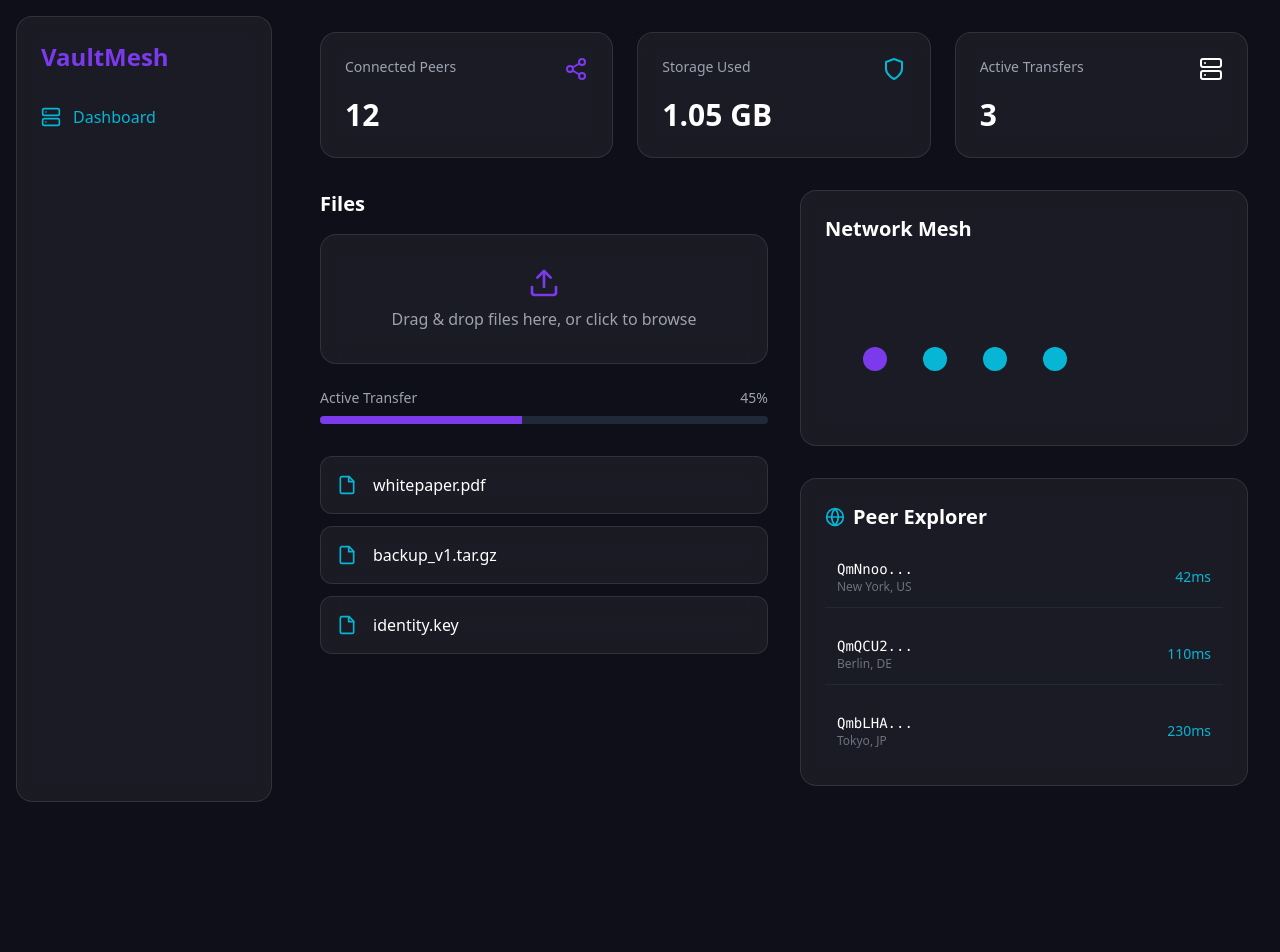
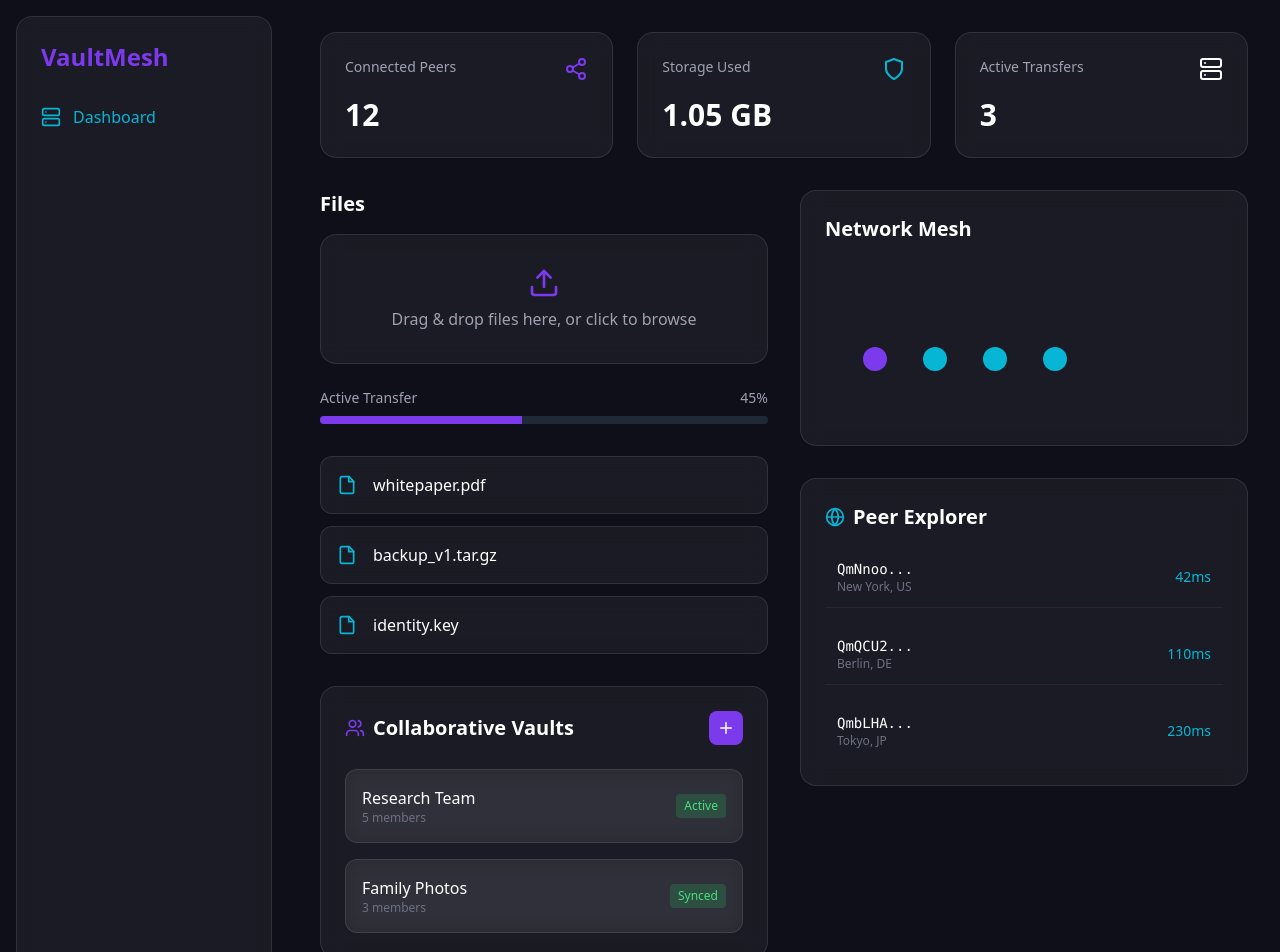
Before and after one commit to 10xdev4u-alt/VaultMesh, a React (Vite) app in the folder ui/web/: page / in a window 1280 px wide. Shown: the top 952 px of the page. Before the commit the page ends 818 px from the top, so only its background shows below. Built offline with nearby package versions, Linux system fonts and the light colour scheme; the HTML template or start-up script is replaced by a standard one.

Commit message:
[101] web: vault management UI

```diff
--- a/ui/web/src/App.tsx
+++ b/ui/web/src/App.tsx
@@ -4,6 +4,7 @@ import { Server, Shield, Share2 } from 'lucide-react'
 import FileManager from './components/FileManager'
 import NetworkGraph from './components/NetworkGraph'
 import PeerExplorer from './components/PeerExplorer'
+import VaultManager from './components/VaultManager'
 
 const App = () => {
   return (
@@ -41,7 +42,10 @@ const App = () => {
         </motion.div>
 
         <div className="grid grid-cols-1 xl:grid-cols-2 gap-8">
-          <FileManager />
+          <div>
+            <FileManager />
+            <VaultManager />
+          </div>
           <div className="flex flex-col">
             <NetworkGraph />
             <PeerExplorer />
--- /dev/null
+++ b/ui/web/src/components/VaultManager.tsx
@@ -0,0 +1,37 @@
+import React from 'react'
+import { Users, Plus } from 'lucide-react'
+
+const VaultManager = () => {
+  return (
+    <div className="glass rounded-2xl p-6 mt-8">
+      <div className="flex justify-between items-center mb-6">
+        <h2 className="text-xl font-semibold text-white flex items-center gap-2">
+          <Users size={20} className="text-vault-purple" />
+          Collaborative Vaults
+        </h2>
+        <button className="bg-vault-purple hover:bg-opacity-80 p-2 rounded-lg transition-all text-white">
+          <Plus size={18} />
+        </button>
+      </div>
+
+      <div className="space-y-4 text-white">
+        {[
+          { name: 'Research Team', members: 5, status: 'Active' },
+          { name: 'Family Photos', members: 3, status: 'Synced' }
+        ].map((v, i) => (
+          <div key={i} className="glass p-4 rounded-xl flex justify-between items-center">
+            <div>
+              <div className="font-medium">{v.name}</div>
+              <div className="text-xs text-gray-500">{v.members} members</div>
+            </div>
+            <span className="text-xs px-2 py-1 rounded bg-green-500/20 text-green-400">
+              {v.status}
+            </span>
+          </div>
+        ))}
+      </div>
+    </div>
+  )
+}
+
+export default VaultManager
```
Also changed, not shown: 1 other file (tests, documents, lock files or other folders).
